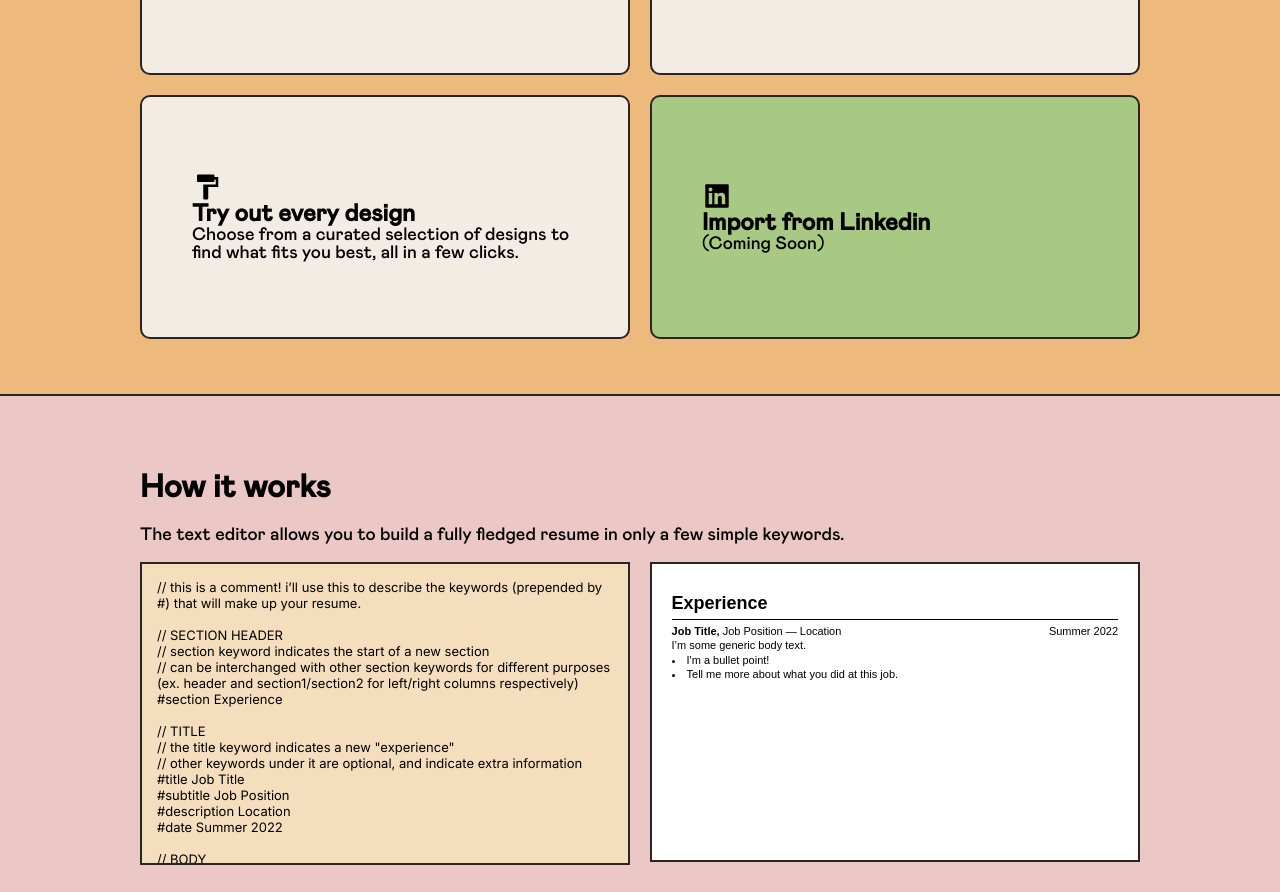
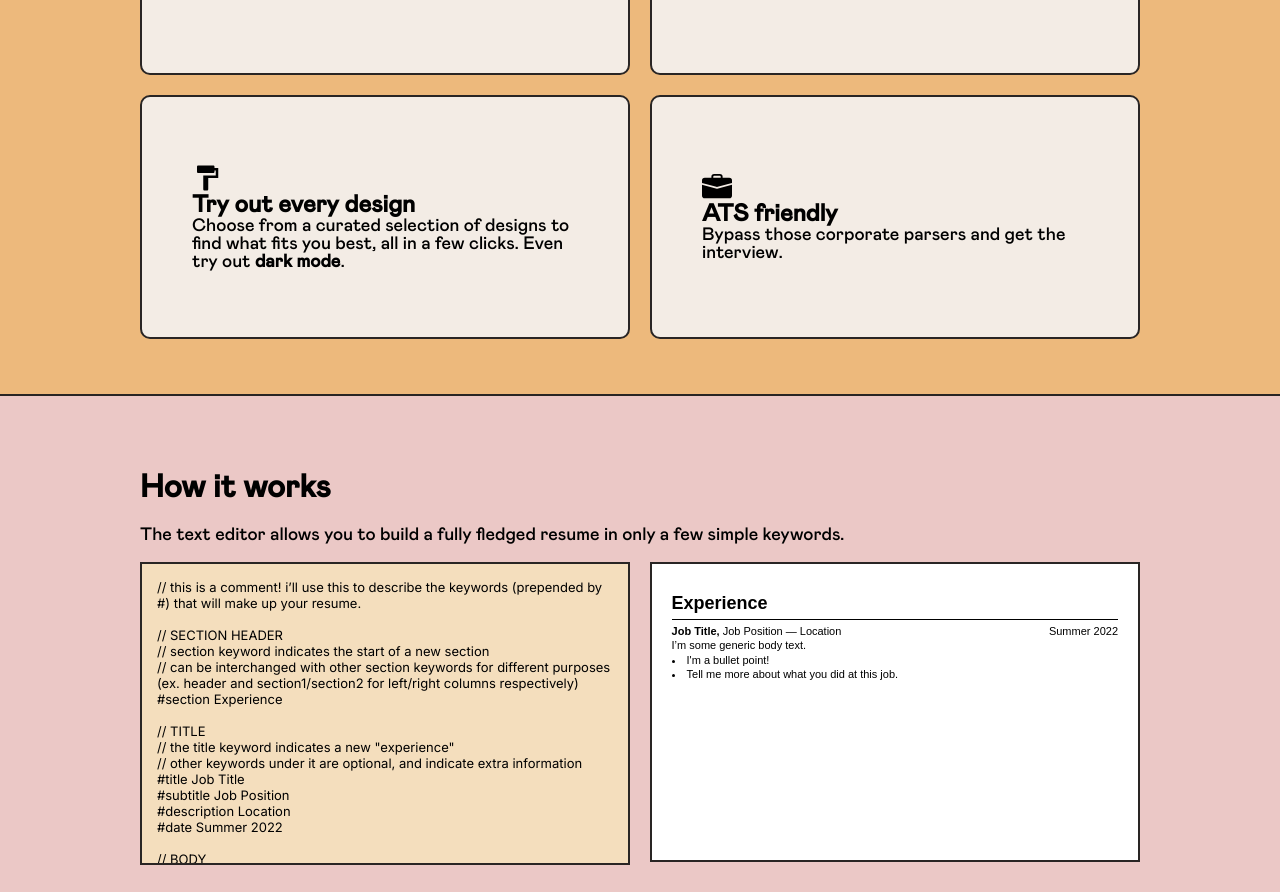
Before and after one commit to cnnmon/ezcv, a Next.js app: page / in a window 1280 px wide. Shown: the part 1269-2161 px from the top of the page. Built offline with nearby package versions, Linux system fonts and the light colour scheme.

Commit message:
dark mode optimization

```diff
--- a/components/Menu/Windows/ThemesWindow/index.jsx
+++ b/components/Menu/Windows/ThemesWindow/index.jsx
@@ -18,7 +18,7 @@ const Container = styled.div`
 
 export default function ThemesWindow({ appendStyling, styling }) {
   const all = STYLING.getStyling();
-  const { themes, columns, headers, fonts, mode } = all;
+  const { themes, columns, fonts, mode } = all;
 
   const handleStyleSelect = async (object) => {
     const chosen = all[object.type].find(({ name }) => name === object.name);
--- a/components/Resume/index.jsx
+++ b/components/Resume/index.jsx
@@ -1,7 +1,7 @@
 /* eslint-disable react/display-name */
 import React from 'react';
 import styled from 'styled-components';
-import { TRIGGERS, COLORS, STYLING } from '../../constants';
+import { TRIGGERS, STYLING } from '../../constants';
 import OneColumn from './OneColumn';
 import TwoColumn from './TwoColumn';
 import Content from './Content';
@@ -19,7 +19,6 @@ const Container = styled.div`
   overflow: hidden;
   transform: scale(${SCALE});
   border: 3px solid black;
-  background-color: white;
 
   @media only screen and (max-width: ${TRIGGERS.mobileBreakpoint}) {
     transform: scale(${MOBILESCALE});
@@ -34,6 +33,10 @@ const Resume = React.forwardRef(({ styling, content }, ref) => {
   const { alignment } = styling.columns;
   const isDarkMode = styling.mode.key === 'dark';
 
+  const getContainerStyle = () => ({
+    background: isDarkMode ? '#242426' : 'white',
+  });
+
   const getContentStyle = () => ({
     padding: 30,
     whiteSpace: 'pre-line',
@@ -41,12 +44,12 @@ const Resume = React.forwardRef(({ styling, content }, ref) => {
     overflow: 'hidden',
     maxHeight: '95%',
     fontFamily: styling.fonts.name,
-    background: isDarkMode ? 'black' : undefined,
     color: isDarkMode ? 'white' : undefined,
+    background: isDarkMode ? '#242426' : 'white',
   });
 
   return (
-    <Container>
+    <Container style={getContainerStyle()}>
       <div style={getContentStyle()} ref={ref}>
         {alignment !== STYLING.ALIGNMENT.CENTER ? (
           <TwoColumn
--- a/pages/index.jsx
+++ b/pages/index.jsx
@@ -11,7 +11,7 @@ import {
   MdFormatPaint,
 } from 'react-icons/md';
 import { HiCursorClick, HiLightningBolt } from 'react-icons/hi';
-import { AiFillLinkedin } from 'react-icons/ai';
+import { BsBriefcaseFill } from 'react-icons/bs';
 import { motion } from 'framer-motion';
 import { Button, Content, Textbox } from '../components';
 import { COLORS, TRIGGERS } from '../constants';
@@ -291,13 +291,13 @@ export default function App() {
                 <h2>Try out every design</h2>
                 <p>
                   Choose from a curated selection of designs to find what fits
-                  you best, all in a few clicks.
+                  you best, all in a few clicks. Even try out <b>dark mode</b>.
                 </p>
               </Module>
-              <Module style={{ background: COLORS.green }}>
-                <AiFillLinkedin style={styles.icon} />
-                <h2>Import from Linkedin</h2>
-                <p>(Coming Soon)</p>
+              <Module>
+                <BsBriefcaseFill style={styles.icon} />
+                <h2>ATS friendly</h2>
+                <p>Bypass those corporate parsers and get the interview.</p>
               </Module>
             </Modules>
           </Body>
```
Also changed, not shown: 1 other file (tests, documents, lock files or other folders).
